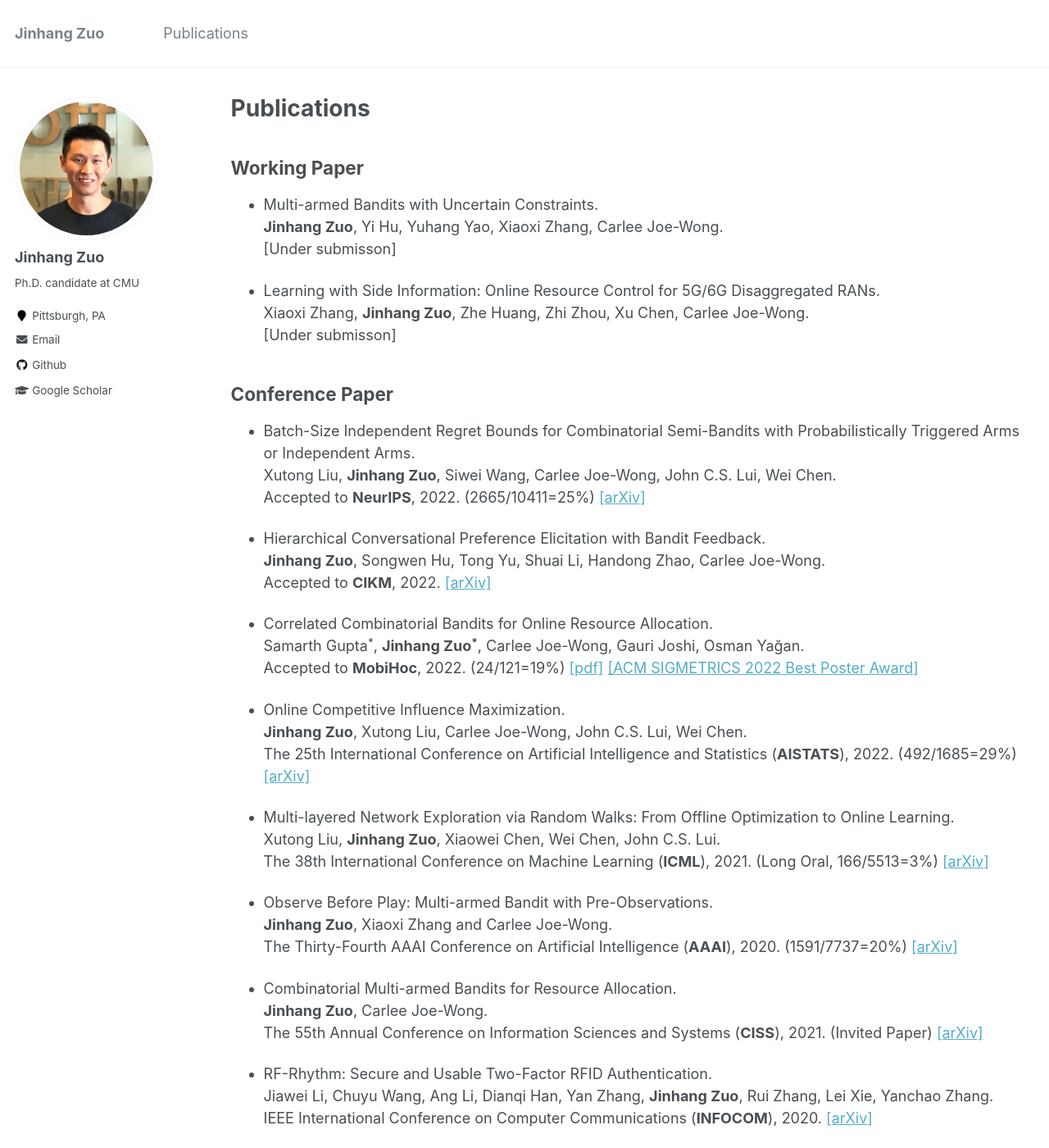
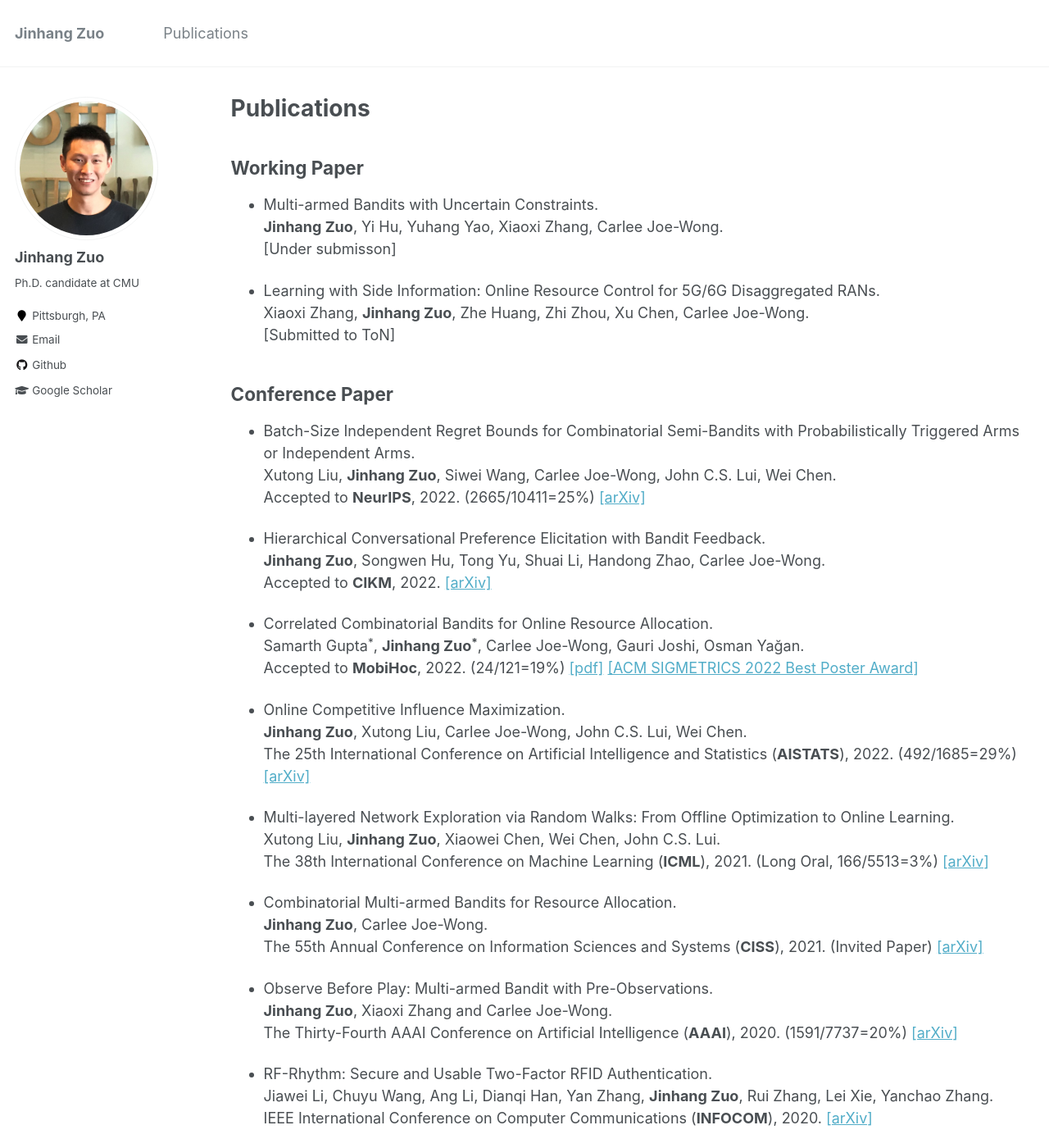
Before and after one commit to jhzuo/jhzuo.github.io, a Jekyll site: the page built from _pages/publications.md, in a window 1280 px wide and 1400 px high. Shown: the whole window at 82% size. Built offline with Jekyll 4.4.1, drawn with Linux system fonts in a browser that asks for light colours.

Commit message:
Update publications.md

```diff
--- a/_pages/publications.md
+++ b/_pages/publications.md
@@ -13,7 +13,7 @@ Working Paper
 
 - Learning with Side Information: Online Resource Control for 5G/6G Disaggregated RANs.<br>
 Xiaoxi Zhang, **Jinhang Zuo**, Zhe Huang, Zhi Zhou, Xu Chen, Carlee Joe-Wong.<br>
-[Under submisson]
+[Submitted to ToN]
 
 Conference Paper
 ------
@@ -37,13 +37,13 @@ The 25th International Conference on Artificial Intelligence and Statistics (**A
 Xutong Liu, **Jinhang Zuo**, Xiaowei Chen, Wei Chen, John C.S. Lui.
 The 38th International Conference on Machine Learning (**ICML**), 2021. (Long Oral, 166/5513=3%) [[arXiv]](https://arxiv.org/abs/2106.05065)
 
+- Combinatorial Multi-armed Bandits for Resource Allocation.
+**Jinhang Zuo**, Carlee Joe-Wong.
+The 55th Annual Conference on Information Sciences and Systems (**CISS**), 2021. (Invited Paper) [[arXiv]](https://arxiv.org/abs/2105.04373)
+
 -  Observe Before Play: Multi-armed Bandit with Pre-Observations.
 **Jinhang Zuo**, Xiaoxi Zhang and Carlee Joe-Wong.
 The Thirty-Fourth AAAI Conference on Artificial Intelligence (**AAAI**), 2020. (1591/7737=20%) [[arXiv]](https://arxiv.org/abs/1911.09458)
-
-- Combinatorial Multi-armed Bandits for Resource Allocation.
-**Jinhang Zuo**, Carlee Joe-Wong.
-The 55th Annual Conference on Information Sciences and Systems (**CISS**), 2021. (Invited Paper) [[arXiv]](https://arxiv.org/abs/2105.04373)
 
 - RF-Rhythm: Secure and Usable Two-Factor RFID Authentication.
 Jiawei Li, Chuyu Wang, Ang Li, Dianqi Han, Yan Zhang, **Jinhang Zuo**, Rui Zhang, Lei Xie, Yanchao Zhang.
```
